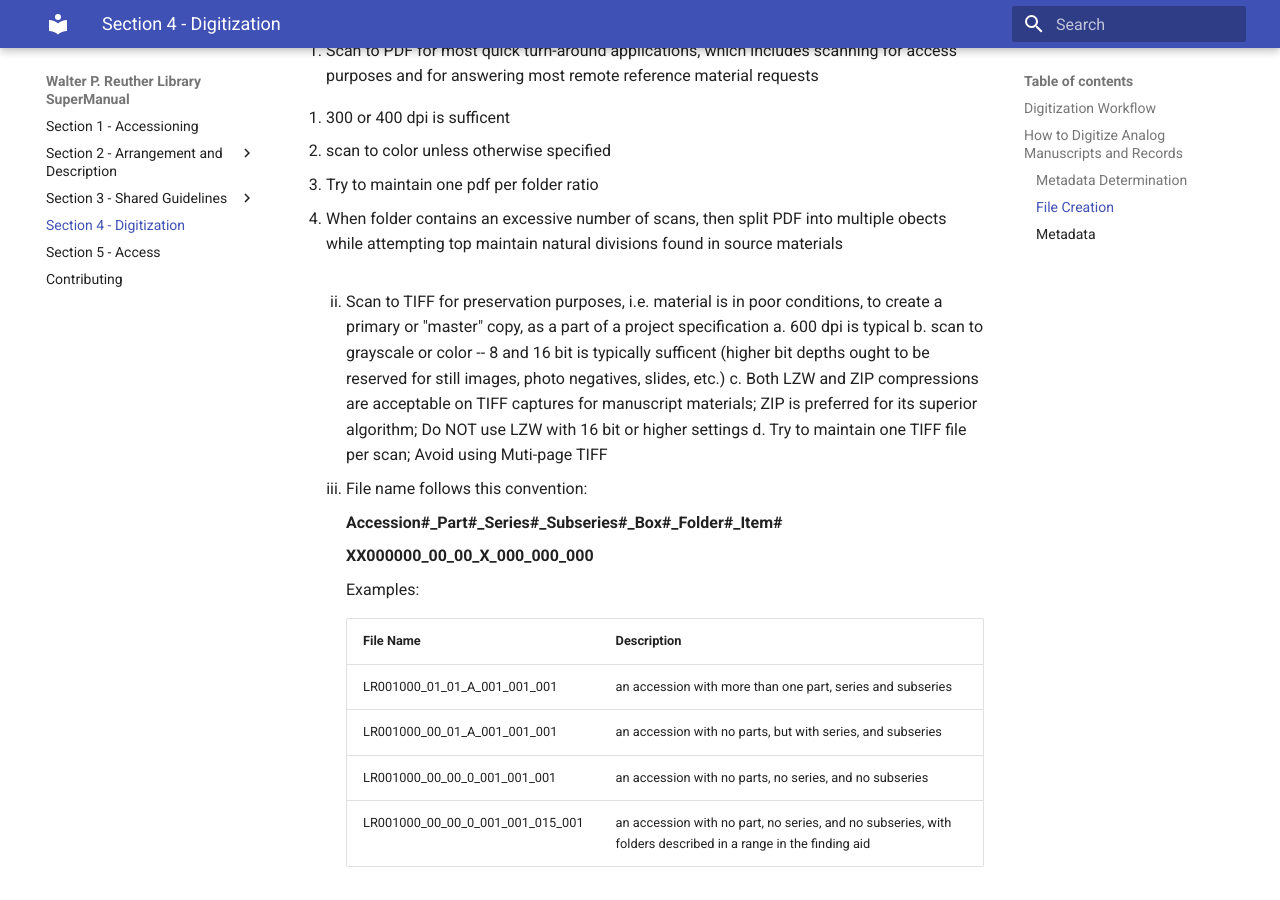
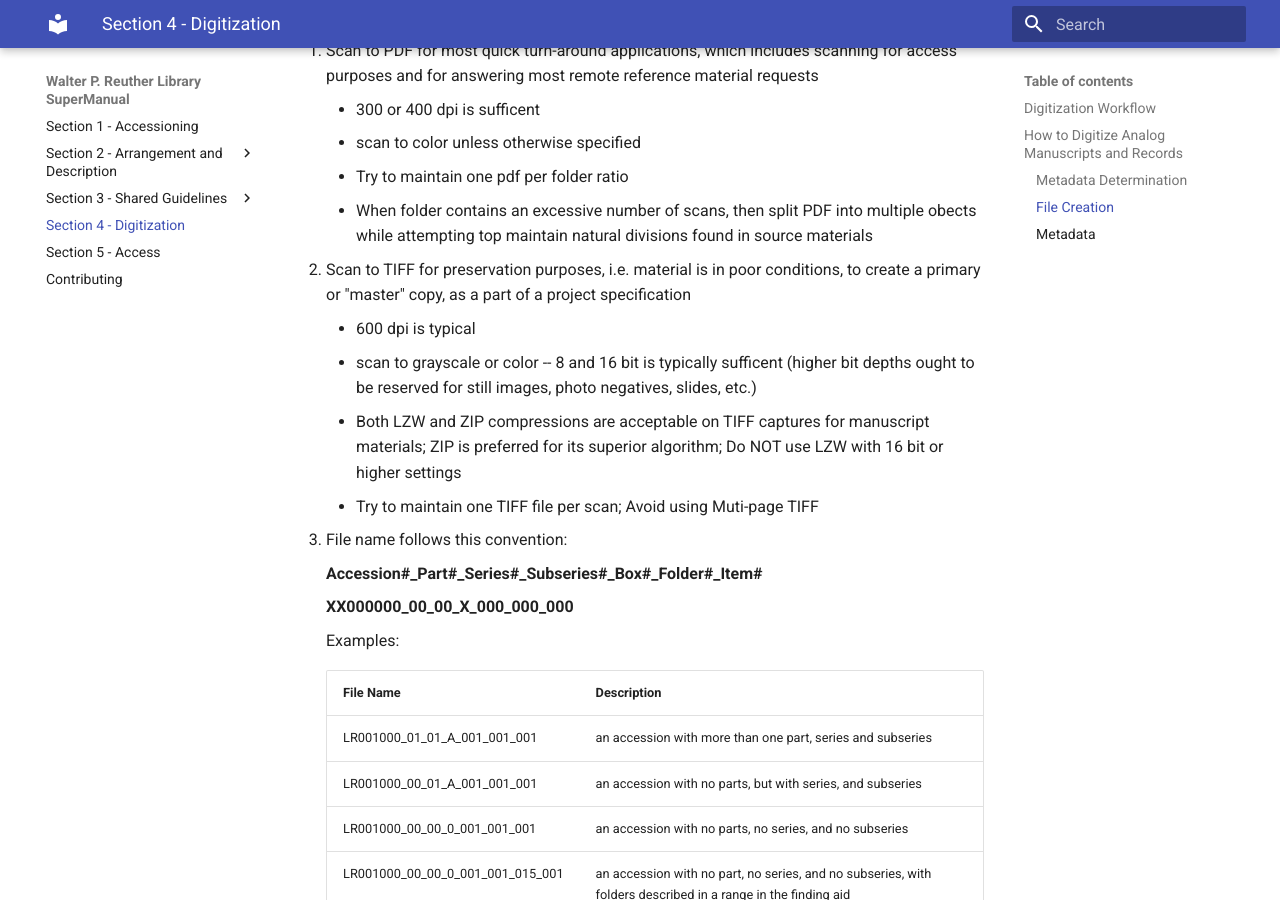
Before and after one commit to WSUReuther/SuperManual, an MkDocs documentation site: the page built from docs/04_digitization.md, in a window 1280 px wide and 900 px high, scrolled down 1497 px. Built offline with MkDocs 1.6.1 and Material for MkDocs 9.7.7, drawn with Linux system fonts in a browser that asks for light colours.

Commit message:
Update 04_digitization.md

```diff
--- a/docs/04_digitization.md
+++ b/docs/04_digitization.md
@@ -23,19 +23,15 @@ Adhere to procedures in step 3 if determination merits metadata creation.
 
 ### File Creation
 1. Scan to PDF for most quick turn-around applications, which includes scanning for access purposes and for answering most remote reference material requests
-<p>
-<ol>
-    <li>300 or 400 dpi is sufficent</li>
-    <li>scan to color unless otherwise specified</li>
-    <li>Try to maintain one pdf per folder ratio</li>
-    <li>When folder contains an excessive number of scans, then split PDF into multiple obects while attempting top maintain natural divisions found in source materials</li>
-<ol>
-</p>
+    - 300 or 400 dpi is sufficent
+    - scan to color unless otherwise specified
+    - Try to maintain one pdf per folder ratio
+    - When folder contains an excessive number of scans, then split PDF into multiple obects while attempting top maintain natural divisions found in source materials
 2. Scan to TIFF for preservation purposes, i.e. material is in poor conditions, to create a primary or "master" copy, as a part of a project specification
-    a. 600 dpi is typical
-    b. scan to grayscale or color -- 8 and 16 bit is typically sufficent (higher bit depths ought to be reserved for still images, photo negatives, slides, etc.)
-    c. Both LZW and ZIP compressions are acceptable on TIFF captures for manuscript materials; ZIP is preferred for its superior algorithm; Do NOT use LZW with 16 bit or higher settings
-    d. Try to maintain one TIFF file per scan; Avoid using Muti-page TIFF
+    - 600 dpi is typical
+    - scan to grayscale or color -- 8 and 16 bit is typically sufficent (higher bit depths ought to be reserved for still images, photo negatives, slides, etc.)
+    - Both LZW and ZIP compressions are acceptable on TIFF captures for manuscript materials; ZIP is preferred for its superior algorithm; Do NOT use LZW with 16 bit or higher settings
+    - Try to maintain one TIFF file per scan; Avoid using Muti-page TIFF
 3. File name follows this convention:
 
     **Accession#_Part#_Series#_Subseries#_Box#_Folder#_Item#**
```
